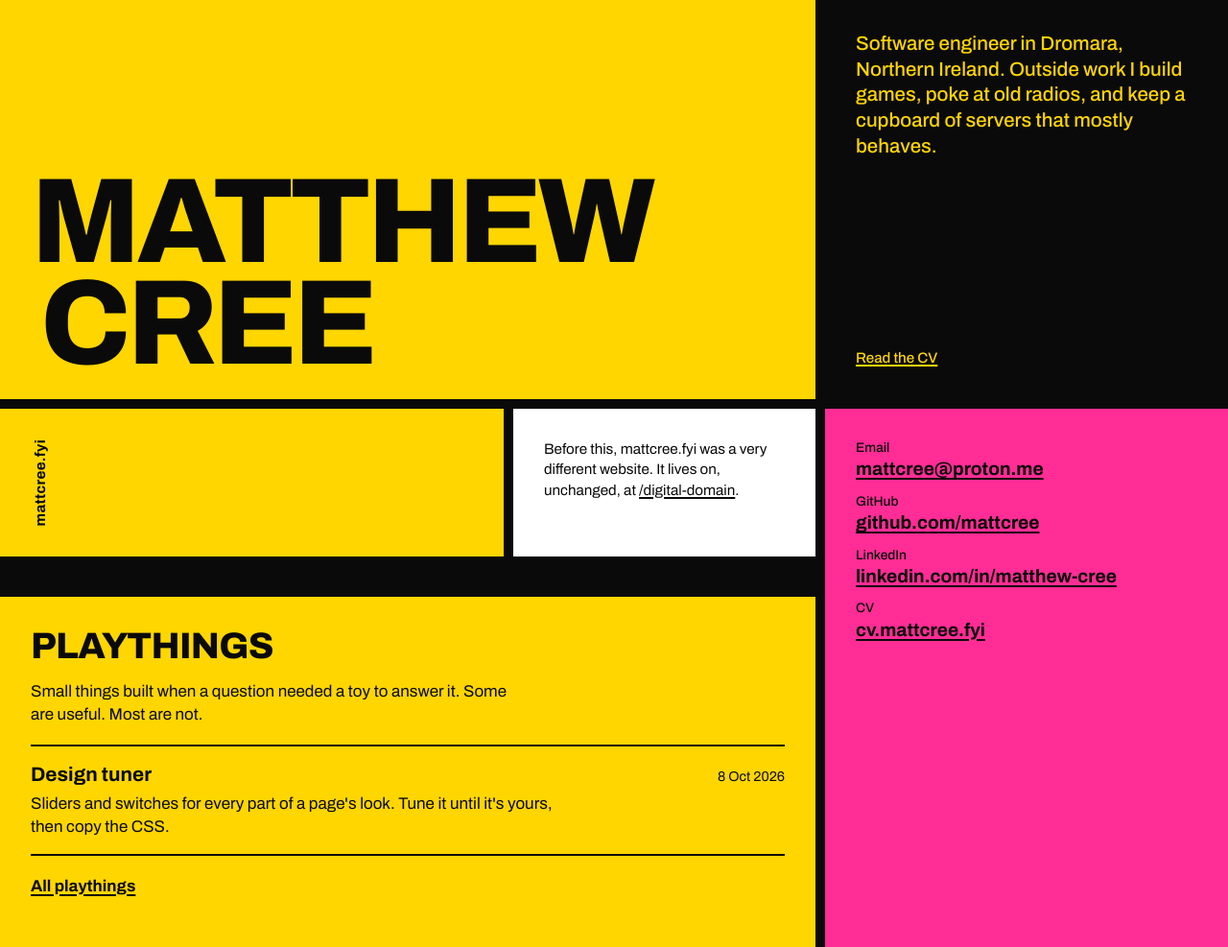
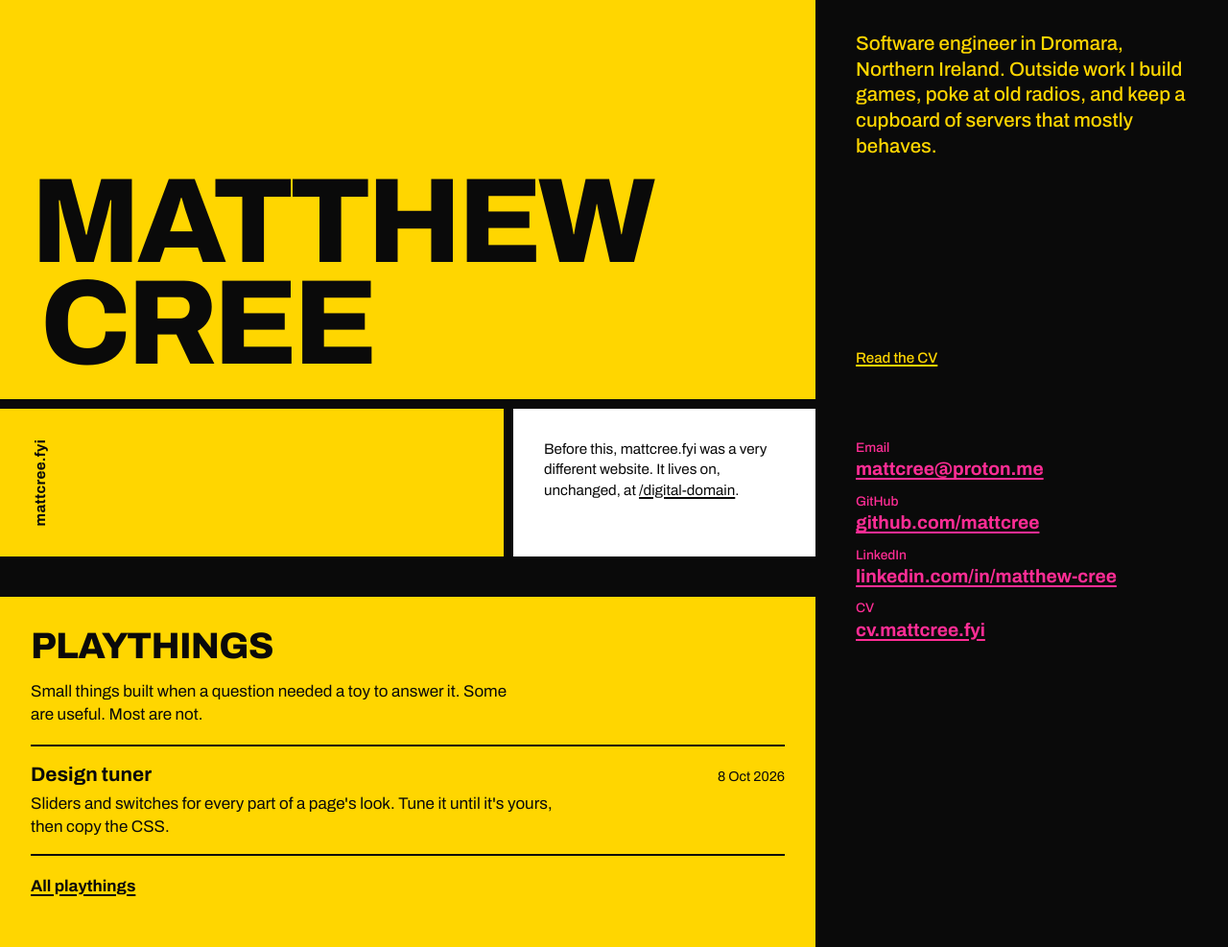
Before and after one commit to mattcree/mattcree.fyi, a website: page public/index.html in a window 1280 px wide. Shown: the whole page at 96% size. Drawn offline with Linux system fonts and the light colour scheme.

Commit message:
Pink is a text colour: contact block goes black with pink type
Co-Authored-By: Claude Fable 5.1 <noreply@anthropic.com>

```diff
--- a/public/style.css
+++ b/public/style.css
@@ -1,6 +1,7 @@
 /* mattcree.fyi
-   A composition: blocks of yellow, pink, white and black, separated by black bars.
-   The grid gap is the black line. One typeface. Nothing decorative. */
+   A composition: blocks of yellow, white and black, separated by black bars.
+   The grid gap is the black line. Pink is a text colour, only ever on black.
+   One typeface. Nothing decorative. */
 
 :root {
   --yellow: #ffd600;
@@ -48,7 +49,7 @@ p:last-child { margin-bottom: 0; }
 .c-old  { grid-column: 2; grid-row: 2; background: var(--white); }
 .c-bar  { grid-column: 1 / 3; grid-row: 3; background: var(--black); padding: 0; }
 .c-things { grid-column: 1 / 3; grid-row: 4; }
-.c-contact { grid-column: 3; grid-row: 2 / 5; background: var(--pink); }
+.c-contact { grid-column: 3; grid-row: 2 / 5; background: var(--black); color: var(--pink); }
 
 /* Type. */
 .name {
@@ -82,8 +83,9 @@ p:last-child { margin-bottom: 0; }
 .contact { list-style: none; margin: 0; padding: 0; font-size: clamp(1.1rem, 1.5vw, 1.4rem); font-weight: 700; line-height: 1.25; }
 .contact li { margin-bottom: 0.65em; overflow-wrap: anywhere; }
 .contact li small { display: block; font-weight: 500; font-size: 0.72em; margin-bottom: 0.15em; }
-.contact a { text-decoration-color: var(--black); }
-.contact a:hover { text-decoration-color: var(--white); }
+.contact a { color: var(--pink); text-decoration-color: var(--pink); }
+.contact a:hover { text-decoration-color: var(--yellow); }
+.contact a:focus-visible { outline-color: var(--yellow); }
 
 h2 {
   font-size: clamp(1.6rem, 3vw, 2.6rem);
```
Also changed, not shown: README.md.
